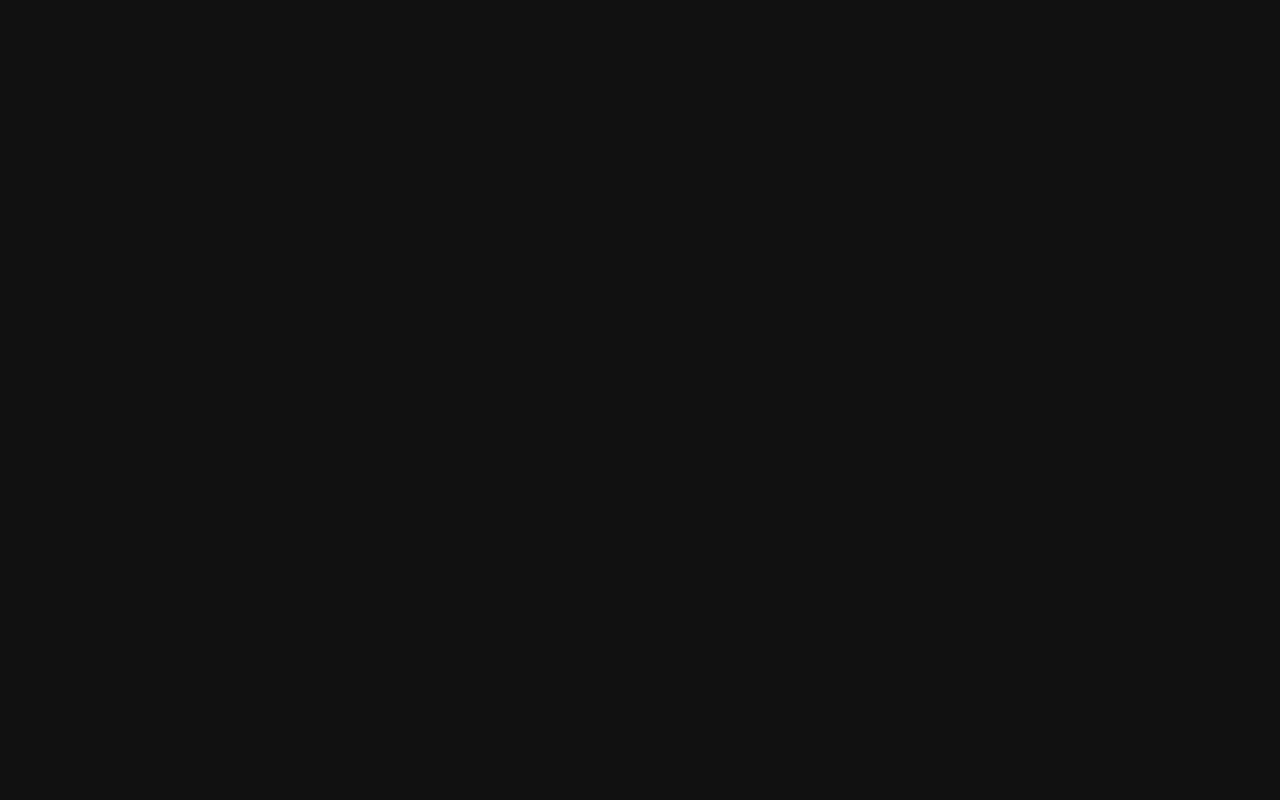
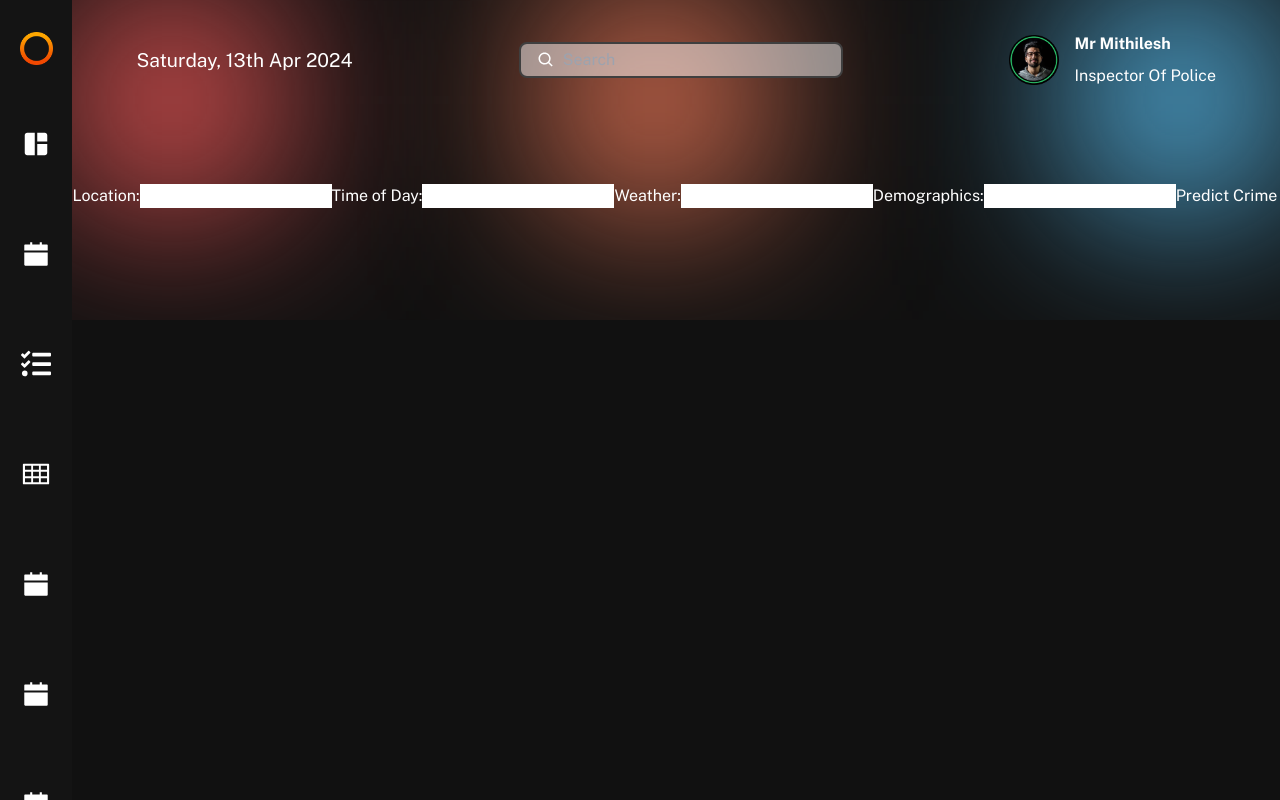
Before and after one commit to RanjithKannan03/crime-analysis-FE, a React (Vite) app: page /Planner in a window 1280 px wide. Before the commit this address had no page. Built offline with nearby package versions, Linux system fonts and the light colour scheme.

Commit message:
plan gen

```diff
--- a/src/App.jsx
+++ b/src/App.jsx
@@ -7,6 +7,7 @@ import DataGrid from './pages/DataGrid/DataGrid';
 import Pdf from './pages/DataGrid/Pdf';
 import ImageGen from './pages/DataGrid/ImageGen';
 import Chat from './pages/DataGrid/Chat';
+import Planner from './pages/DataGrid/Planner';
 
 
 const App = () => {
@@ -22,6 +23,8 @@ const App = () => {
           <Route path="pdf" element={<Pdf/>}/>
           <Route path='image' element={<ImageGen/>}/>
           <Route path='chat' element={<Chat/>}/>
+          <Route path='Planner' element={<Planner/>}/>
+
         </Route>
 
       </Routes>
--- a/src/components/Sidebar/Sidebar.jsx
+++ b/src/components/Sidebar/Sidebar.jsx
@@ -59,6 +59,13 @@ const Sidebar = () => {
                 >
                     <AiFillCalendar size={30} />
                 </NavLink>
+                <NavLink
+                    to="Plan"
+                    className={css.item}
+                    title="Planner"
+                >
+                    <FaTasks size={30} />
+                </NavLink>
             </div>
         </div>
     )
--- a/src/pages/DataGrid/ImageGen.jsx
+++ b/src/pages/DataGrid/ImageGen.jsx
@@ -8,8 +8,8 @@ import LoaderComp from "../../components/loader";
 
 const Pdf = () => {
   const [prompt, setPrompt] = useState("");
-  const [url,setUrl]=useState("");
-  const [isLoading,setIsLoading]=useState(false);
+  const [url, setUrl] = useState("");
+  const [isLoading, setIsLoading] = useState(false);
 
   const theme = useMemo(() =>
     createTheme({
@@ -19,53 +19,68 @@ const Pdf = () => {
     })
   );
 
-  async function handleSubmit()
+  async function handleSubmit() {
+    setIsLoading(true);
+    const formData = new FormData();
+    formData.append("prompt", prompt);
+    try {
+      const response = await Axios.post(
+        "http://127.0.0.1:5000/generate_image",
+        formData,
         {
-    setIsLoading(true);
-    const formData=new FormData();
-    formData.append('prompt',prompt);
-    try{
-        const response=await Axios.post('http://127.0.0.1:5000/generate_image',formData,{
-            headers:{
+          headers: {
             "Content-Type": "application/json",
+          },
         }
-        })
-        const result=response.data;
+      );
+      const result = response.data;
       setUrl(result.data[0].asset_url);
       setIsLoading(false);
-    }
-    catch(e)
-    {
+    } catch (e) {
       console.log(e);
     }
-
   }
-
-
 
   return (
     <div className="table-container">
       <ThemeProvider theme={theme}>
         <div className="w-full flex justify-center items-center p-4 mt-8">
-
           <div className="flex justify-center items-start w-full space-x-4">
-
             <div className="flex flex-col justify-center w-full space-y-5">
-       <h1 className="text-white text-4xl font-semibold">Enter Description</h1>
-       <textarea value={prompt} onChange={(e)=>{setPrompt(e.target.value)}} className="bg-transparent rounded-lg w-full focus:outline-none border-white border-solid p-4 border-2"/>
+              <h1 className="text-white text-4xl font-semibold">
+                Enter Description
+              </h1>
+              <textarea
+                value={prompt}
+                onChange={(e) => {
+                  setPrompt(e.target.value);
+                }}
+                className="bg-transparent rounded-lg w-full focus:outline-none border-white border-solid p-4 border-2"
+              />
               <div className="flex w-full justify-center items-center">
-       <button className="text-white border-white rounded-lg border-2 border-solid p-2" type="button" onClick={handleSubmit}>Generate</button>
+                <button
+                  className="text-white border-white rounded-lg border-2 border-solid p-2"
+                  type="button"
+                  onClick={handleSubmit}
+                >
+                  Generate
+                </button>
               </div>
             </div>
 
             <div className="flex justify-center items-center w-full h-[500px]">
-
-       {isLoading?<LoaderComp/>:<img src={url} className={`${url===""?"hidden":"block"} max-h-[100%] max-w-[100%]`}/>}
-
+              {isLoading ? (
+                <LoaderComp />
+              ) : (
+                <img
+                  src={url}
+                  className={`${
+                    url === "" ? "hidden" : "block"
+                  } max-h-[100%] max-w-[100%]`}
+                />
+              )}
             </div>
-
           </div>
-
         </div>
       </ThemeProvider>
     </div>
--- /dev/null
+++ b/src/pages/DataGrid/Planner.jsx
@@ -0,0 +1,65 @@
+import React, { useState } from 'react';
+import axios from 'axios';
+
+const CrimePredictionForm = () => {
+  const [formData, setFormData] = useState({
+    Location: '',
+    Time_of_Day: '',
+    Weather: '',
+    Demographics: ''
+  });
+
+  const [responsePlan, setResponsePlan] = useState('');
+
+  const handleChange = (e) => {
+    setFormData({ ...formData, [e.target.name]: e.target.value });
+  };
+
+  const handleSubmit = async (e) => {
+    e.preventDefault();
+    try {
+      const predictionResponse = await axios.post('http://127.0.0.5000/predict_crime', formData);
+      const crimePrediction = predictionResponse.data.crime_prediction;
+
+      const responsePlanResponse = await axios.post('http://127.0.0.5000/suggest_response_plan', {
+        ...formData,
+        crime_type: crimePrediction
+      });
+      setResponsePlan(responsePlanResponse.data.response_plan);
+    } catch (error) {
+      console.error('Error:', error);
+    }
+  };
+
+  return (
+    <div>
+      <form onSubmit={handleSubmit}>
+        <label>
+          Location:
+          <input type="text" name="Location" value={formData.Location} onChange={handleChange} />
+        </label>
+        <label>
+          Time of Day:
+          <input type="text" name="Time_of_Day" value={formData.Time_of_Day} onChange={handleChange} />
+        </label>
+        <label>
+          Weather:
+          <input type="text" name="Weather" value={formData.Weather} onChange={handleChange} />
+        </label>
+        <label>
+          Demographics:
+          <input type="text" name="Demographics" value={formData.Demographics} onChange={handleChange} />
+        </label>
+        <button type="submit">Predict Crime</button>
+      </form>
+      {responsePlan && (
+        <div>
+          <h2>Response Plan:</h2>
+          <p>{responsePlan}</p>
+        </div>
+      )}
+    </div>
+  );
+};
+
+export default CrimePredictionForm;
```
Also changed, not shown: 1 other file (tests, documents, lock files or other folders). Lines whose indentation alone changed are shown as unchanged.
